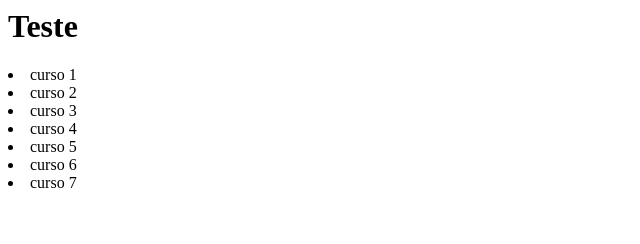
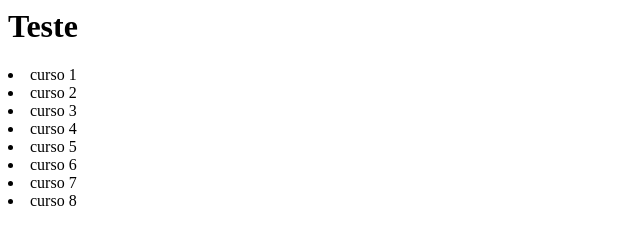
Before and after one commit to lucasparis55/git-test, a plain HTML site: page index.html in a window 1280 px wide. Shown: the full height of the page, 0-640 px from the left. Drawn offline with Linux system fonts and the light colour scheme.

Commit message:
Adicionado Curso 8

```diff
--- a/index.html
+++ b/index.html
@@ -7,3 +7,4 @@
 <li>curso 5</li>
 <li>curso 6</li>
 <li>curso 7</li>
+<li>curso 8</li>
```
